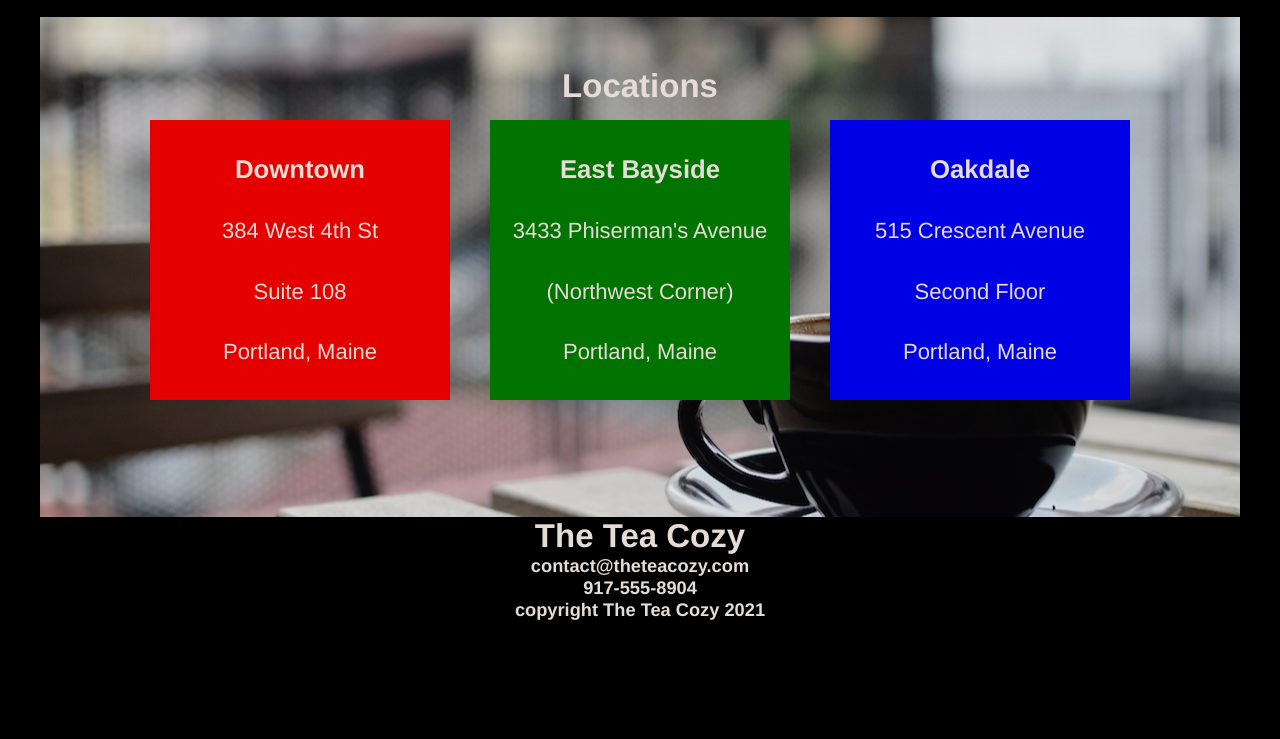
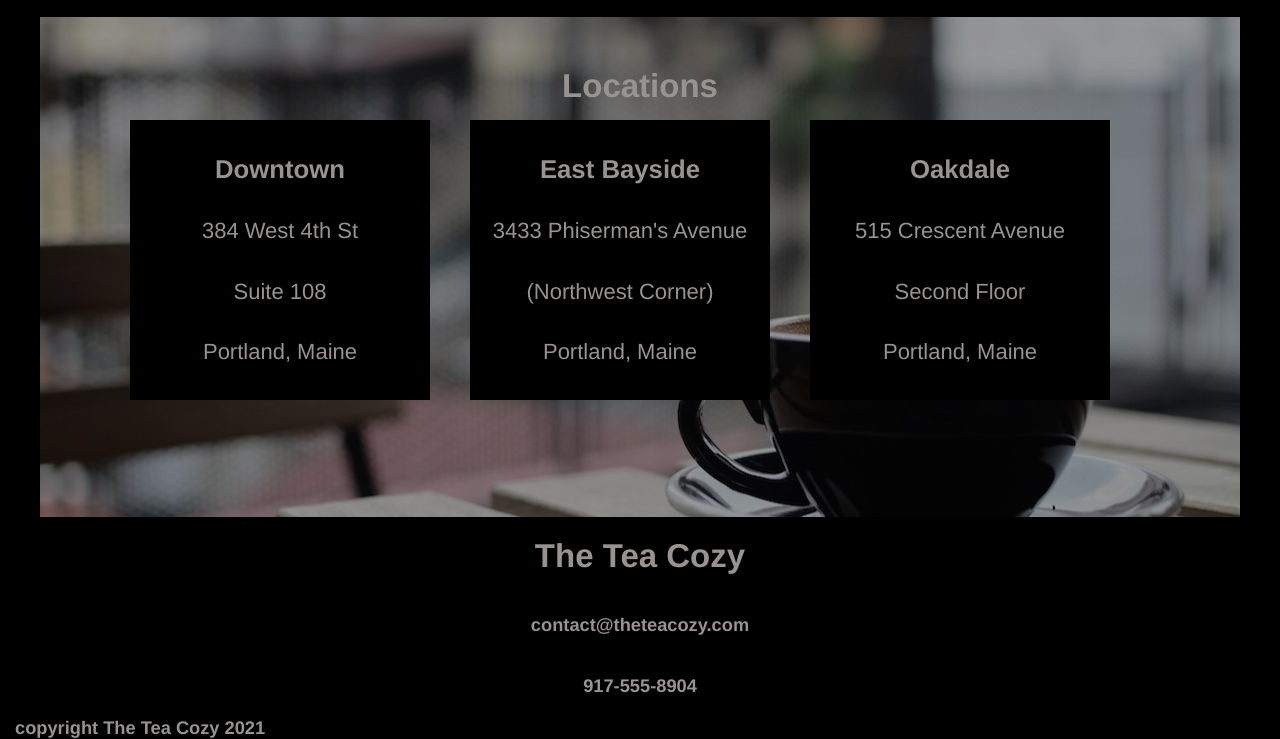
Before and after one commit to MalGreenidge/tea_cozy, a plain HTML site: page index.html in a window 1280 px wide. Shown: the part 1371-2110 px from the top of the page. Before the commit the page ends 1992 px from the top, so only its background shows below. Drawn offline with Linux system fonts and the light colour scheme.

Commit message:
Completed desktop version

```diff
--- a/index.html
+++ b/index.html
@@ -59,19 +59,19 @@
             <h2>Locations</h2>
             <!-- Location Tiles -->
             <section class="location-tiles">
-                <section class="red">
+                <section class="tiles">
                     <h3>Downtown</h3>
                     <p>384 West 4th St</p>
                     <p>Suite 108</p>
                     <p>Portland, Maine</p>
                 </section>
-                <section class="green">
+                <section class="tiles">
                     <h3>East Bayside</h3>
                     <p>3433 Phiserman's Avenue</p>
                     <p>(Northwest Corner)</p>
                     <p>Portland, Maine</p>
                 </section>
-                <section class="blue">
+                <section class="tiles">
                     <h3>Oakdale</h3>
                     <p>515 Crescent Avenue</p>
                     <p>Second Floor</p>
@@ -80,7 +80,7 @@
             </section>
         </section>
         <!-- Contact -->
-        <section class="contact">
+        <section id="contact">
             <h2>The Tea Cozy</h2>
             <h5>contact@theteacozy.com</h5>
             <h5>917-555-8904</h5>
--- a/resources/css/main.css
+++ b/resources/css/main.css
@@ -12,7 +12,7 @@ body {
     font-size: 22px;
     opacity: 0.9;
     text-align: center;
-
+    opacity: 0.6;
 }
 
 
@@ -115,34 +115,34 @@ main {
     display: flex;
     justify-content: center;
     padding-top: 15px;
+
     /* This is where you left off, Sill trying to soze the menu also to make it wrap */
 }
 
-.red {
-    background-color: red;
+
+.tiles {
+    background-color: #000;
     width: 300px;
     height: 280px;
     display: flex;
     flex-direction: column;
     justify-content: space-evenly;
     margin-right: 40px;
+
 }
 
-.green {
-    background-color: green;
-    width: 300px;
-    height: 280px;
+/* Contact Styling */
+
+#contact {
+    height: 200px;
+    padding: 20px;
     display: flex;
     flex-direction: column;
-    justify-content: space-evenly;
-    margin-right: 40px;
+    justify-content: space-between;
 }
 
-.blue {
-    background-color: blue;
-    width: 300px;
-    height: 280px;
-    display: flex;
-    flex-direction: column;
-    justify-content: space-evenly;
+/* Footer Styling */
+footer {
+    text-align: left;
+    padding-left: 15px;
 }
```
